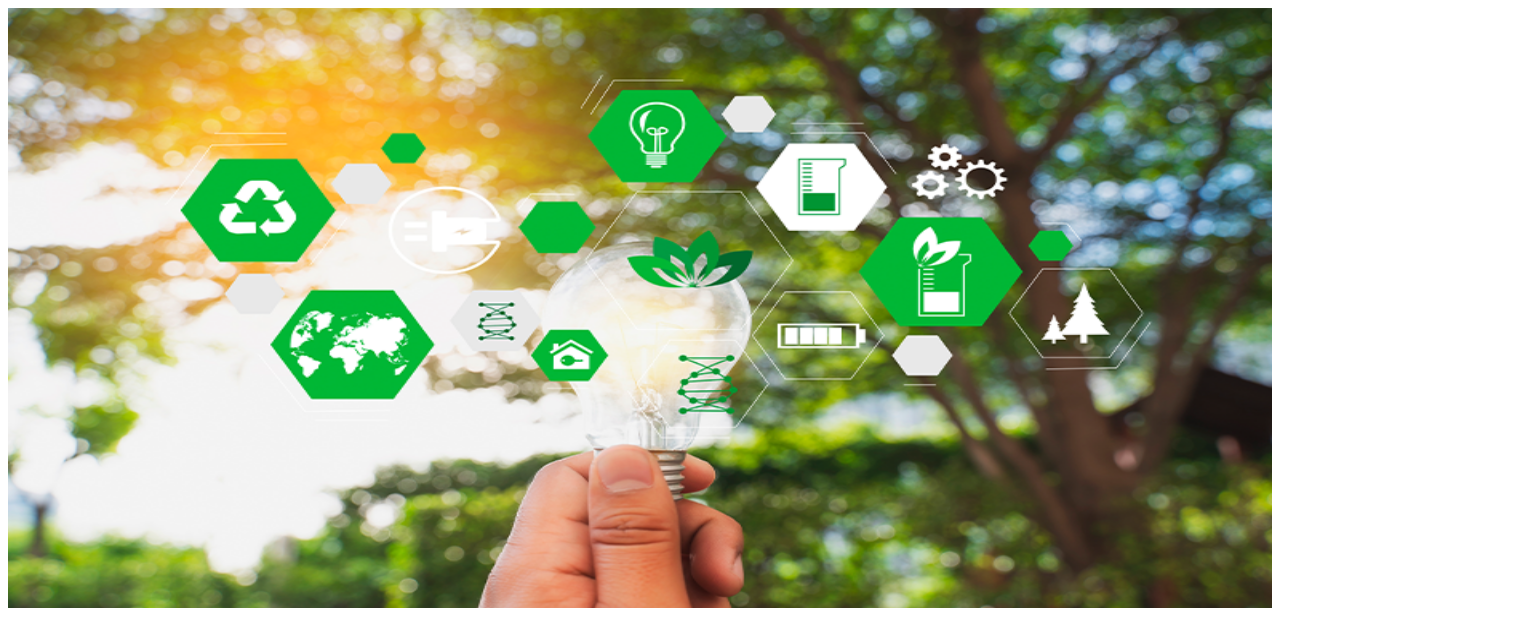
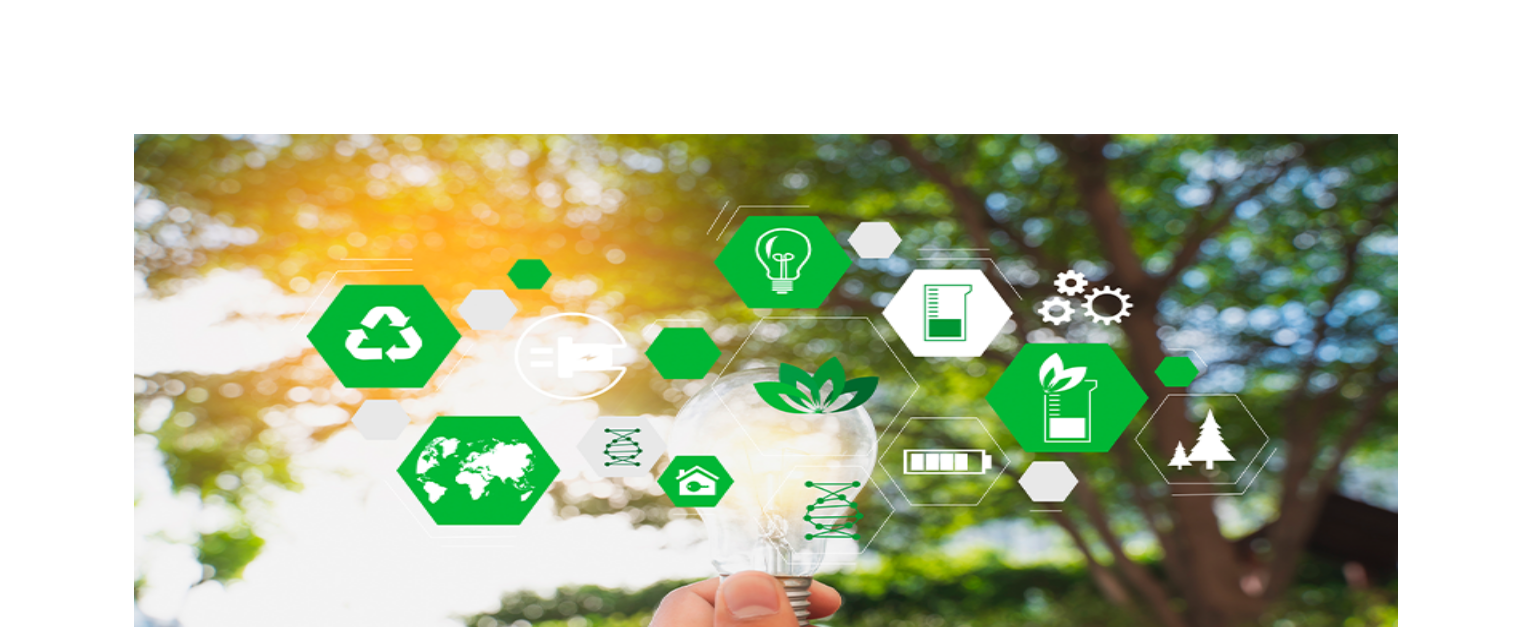
Before and after one commit to ThaizAntiszko/TurmaDJ3, a plain HTML site: page index.html in a window 1280 px wide. Shown: the top 627 px of the page, 1525 px wide, since content can reach past the window. Drawn offline with Linux system fonts and the light colour scheme.

Commit message:
mudanças na imagem

```diff
--- a/style.css
+++ b/style.css
@@ -4,6 +4,9 @@ body{
 #foto{
     width: 100%;
     height: 600px;
+    display: block;
+    padding: 10%;
+    margin: auto;
 }
 .principal{
     background: #a0bbc3;
```
